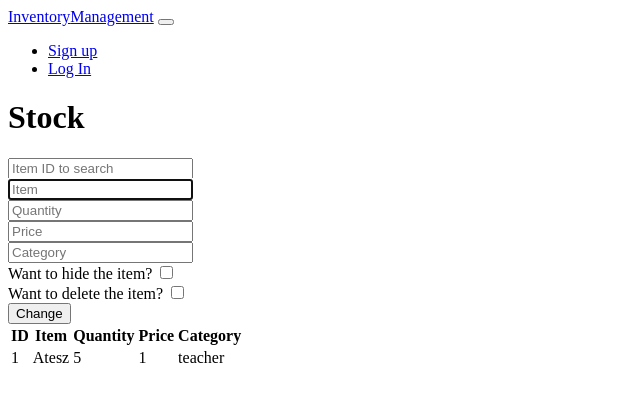
After one commit to Beni999AI/finals, a Flask app: page /stock in a window 1280 px wide. The commit adds this page. Shown: the top 402 px of the page, without its empty margins (0-640 px from the left). Run offline with Flask 3, Linux system fonts and the light colour scheme.

Commit message:
stock/add/signup

```diff
--- a/app.py
+++ b/app.py
@@ -9,7 +9,7 @@ app.config["SESSION_PERMANENT"] = False
 app.config["SESSION_TYPE"] = "filesystem"
 Session(app)
 
-db = sqlite3.connect("app.db")
+db = sqlite3.connect("app.db", check_same_thread=False)
 
 
 @app.route("/signup", methods=["GET", "POST"])
@@ -33,7 +33,7 @@ def signup():
 
         try:
             db.execute(
-                "INSERT INTO users (username, password) VALUES (?, ?)",
+                "INSERT INTO users (name, password) VALUES (?, ?)",
                 (username, generate_password_hash(password))
             )
             db.commit()
@@ -42,7 +42,7 @@ def signup():
             return render_template("signup.html")
 
         session["user_id"] = db.execute(
-            "SELECT id FROM users WHERE username = ?", (username,)
+            "SELECT id FROM users WHERE name = ?", (username,)
         ).fetchone()[0]
 
         return redirect("/")
@@ -56,6 +56,105 @@ def index():
 
     user_id = session["user_id"]
     user = db.execute(
-        "SELECT username FROM users WHERE id = ?", (user_id,)
+        "SELECT name FROM users WHERE id = ?", (user_id,)
     ).fetchone()
     return render_template("index.html", username=user[0])
+
+
+@app.route("/login", methods=["GET", "POST"])
+def login():
+    if request.method == "POST":
+        username = request.form.get("username")
+        password = request.form.get("password")
+
+        if not username:
+            flash("Username is required.")
+            return render_template("login.html")
+
+        if not password:
+            flash("Password is required.")
+            return render_template("login.html")
+
+        user = db.execute(
+            "SELECT id, password FROM users WHERE name = ?", (username,)
+        ).fetchone()
+
+        if user is None or not check_password_hash(user[1], password):
+            flash("Invalid username or password.")
+            return render_template("login.html")
+
+        session["user_id"] = user[0]
+        return redirect("/")
+
+    return render_template("login.html")
+
+@app.route("/logout")
+def logout():
+    session.clear()
+    return redirect("/login")
+
+@app.route("/add", methods=["POST", "GET"])
+def add():
+    if request.method == "POST":
+        item = request.form.get("item")
+        quantity = request.form.get("quantity")
+        price = request.form.get("price")
+        category = request.form.get("category")
+        if not item:
+            flash("Item is required.")
+            return render_template("add.html")
+
+        if not quantity:
+            flash("Quantity is required.")
+            return render_template("add.html")
+
+        try:
+            db.execute(
+                "INSERT INTO products (name, quantity, price, category) VALUES (?, ?, ?, ?)",
+                (item, quantity, price, category)
+            )
+            db.commit()
+        except sqlite3.IntegrityError:
+            flash("Item already exists.")
+            return render_template("add.html")
+
+        return redirect("/")
+
+    return render_template("add.html")
+
+@app.route("/stock", methods=["GET", "POST"])
+def stock():
+    if request.method == "POST":
+        item_id = request.form.get("item_id")
+        item = request.form.get("item")
+        quantity = request.form.get("quantity")
+        price = request.form.get("price")
+        category = request.form.get("category")
+        is_hidden = request.form.get("is_hidden")
+        delete_item = request.form.get("is_deleted")
+        if item_id:
+            query = "UPDATE products SET id = ?"
+            params = []
+            params.append(item_id)
+            if item:
+                query += " AND name = ?"
+                params.append(item)
+            if quantity:
+                query += " AND quantity = ?"
+                params.append(quantity)
+            if price:
+                query += " AND price = ?"
+                params.append(price)
+            if category:
+                query += " AND category = ?"
+                params.append(category)
+            if is_hidden is not None:
+                query += " AND is_hidden = 1"
+            if delete_item is not None:
+                query += " AND is_deleted = 1"
+
+            query += " WHERE id = ?"
+            params.append(item_id)
+            db.execute(query, tuple(params))
+    print(db.execute("SELECT * FROM products").fetchall())
+    return render_template("stock.html", items=db.execute("SELECT * FROM products").fetchall())
--- a/layout.html
+++ b/templates/layout.html
@@ -32,7 +32,7 @@
                         </ul>
                     {% else %}
                         <ul class="navbar-nav ms-auto mt-2">
-                            <li class="nav-item"><a class="nav-link" href="/register">Register</a></li>
+                            <li class="nav-item"><a class="nav-link" href="/signup">Sign up</a></li>
                             <li class="nav-item"><a class="nav-link" href="/login">Log In</a></li>
                         </ul>
                     {% endif %}
--- a/templates/signup.html
+++ b/templates/signup.html
@@ -3,7 +3,7 @@
 
 {% block main %}
     <h1>Sign Up</h1>
-    <form action="/register" method="post">
+    <form action="/signup" method="post">
         <div class="mb-3">
             <input autofocus class="form-control" name="username" placeholder="Username" type="text"/>
         </div>
--- /dev/null
+++ b/templates/stock.html
@@ -0,0 +1,55 @@
+{% extends "layout.html" %}
+{% block title %}Stock{% endblock %}
+
+{% block main %}
+    <h1>Stock</h1>
+    <form action="/stock" method="post">
+        <div class="mb-3">
+            <input class="form-control" name="item_id" placeholder="Item ID to search" type="number"/>
+        </div>
+        <div class="mb-3">
+            <input autofocus class="form-control" name="item" placeholder="Item" type="text"/>
+        </div>
+        <div class="mb-3">
+            <input class="form-control" name="quantity" placeholder="Quantity" type="number"/>
+        </div>
+        <div class="mb-3">
+            <input class="form-control" name="price" placeholder="Price" type="number"/>
+        </div>
+        <div class="mb-3">
+            <input autofocus class="form-control" name="category" placeholder="Category" type="text"/>
+        </div>
+
+        <div class="mb-3">
+            Want to hide the item?
+            <input class="form-control" name="is_hidden" type="checkbox"/>
+        </div>
+        <div class="mb-3">
+            Want to delete the item?
+            <input class="form-control" name="is_deleted" type="checkbox"/>
+        </div>
+        <button class="btn btn-primary" type="submit">Change</button>
+    </form>
+    <table class="table table-striped mt-4">
+        <thead>
+            <tr>
+                <th>ID</th>
+                <th>Item</th>
+                <th>Quantity</th>
+                <th>Price</th>
+                <th>Category</th>
+            </tr>
+        </thead>
+        <tbody>
+            {% for item in items %}
+            <tr>
+                <td>{{ item[0] }}</td>
+                <td>{{ item[1] }}</td>
+                <td>{{ item[2] }}</td>
+                <td>{{ item[3] }}</td>
+                <td>{{ item[4] }}</td>
+            </tr>
+            {% endfor %}
+        </tbody>
+    </table>
+{% endblock %}
```
Also changed, not shown: templates/add.html (added, +21 -0 lines), app.db, 3 other files.
